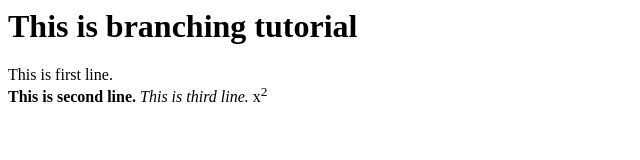
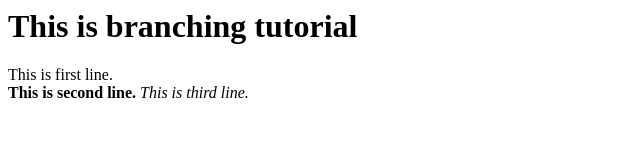
Before and after one commit to SaloniVichare1999/cg_work, a plain HTML site: page index.html in a window 1280 px wide. Shown: the full height of the page, 0-640 px from the left. Drawn offline with Linux system fonts and the light colour scheme.

Commit message:
second commit to html

```diff
--- a/index.html
+++ b/index.html
@@ -13,7 +13,7 @@
 		This is first line.<br>
 		<b>This is second line.</b>
 		<i>This is third line.</i>
-		x<sup>2</sup><br>
+
 
 	</body>
 </html>
```
